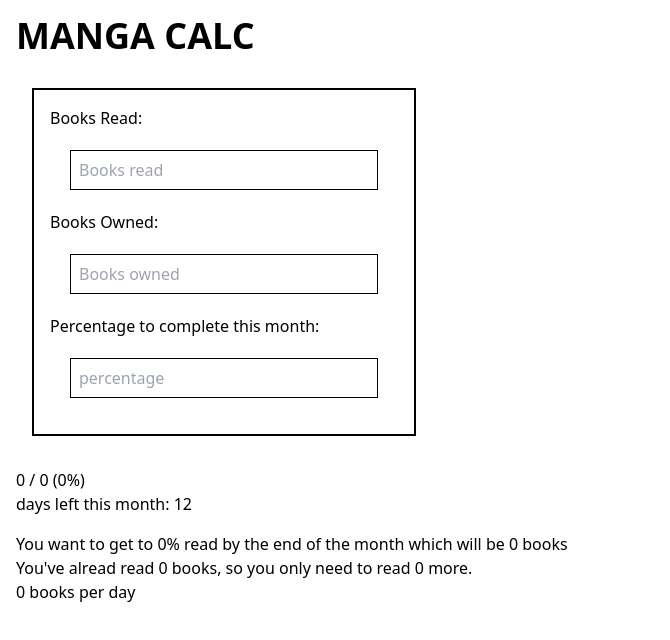
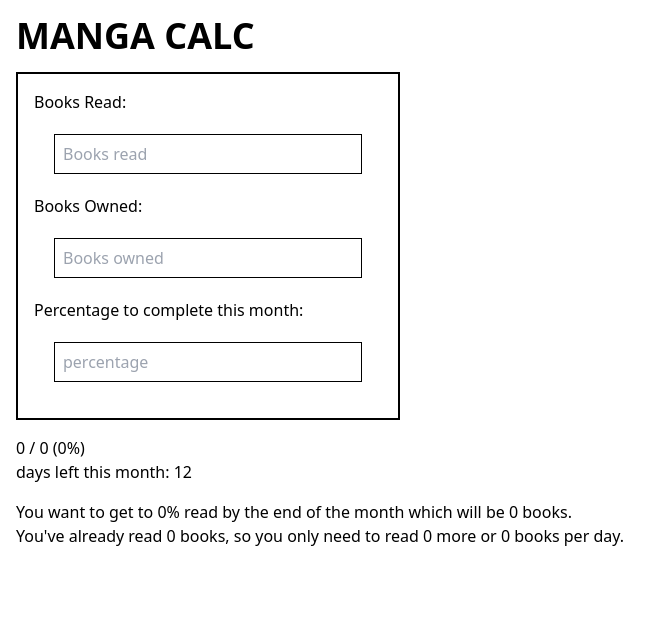
Before and after one commit to lannonbr/manga-calc, a Next.js app: page / in a window 1280 px wide. Shown: the top 640 px of the page, without its empty margins (0-670 px from the left). Built offline with nearby package versions, Linux system fonts and the light colour scheme.

Commit message:
clean up CSS and spelling issues

```diff
--- a/src/pages/index.tsx
+++ b/src/pages/index.tsx
@@ -34,7 +34,7 @@ const Home: NextPage = () => {
 
       <h1 className="text-4xl font-bold uppercase m-4">Manga Calc</h1>
 
-      <div className="flex flex-col w-96 border-black border-2 m-8 p-4">
+      <div className="flex flex-col w-96 border-black border-2 m-4 p-4">
         <label htmlFor="booksRead">Books Read:</label>
         <input name="booksRead" placeholder="Books read" type="number" onChange={e => setBooksRead(+e.target.value)} className="m-5 w-30 p-2 h-10 border border-black"/>
         <label htmlFor="booksOwned">Books Owned:</label>
@@ -51,9 +51,8 @@ const Home: NextPage = () => {
           <p>You&apos;ve hit your goal for this month so far</p>
         ) : (
           <>
-            <p>You want to get to {percentage}% read by the end of the month which will be {Math.floor(percentage / 100 * booksOwned)} books</p>
-            <p>You&apos;ve alread read {booksRead} books, so you only need to read {Math.floor(percentage / 100 * booksOwned) - booksRead} more.</p>
-            <p>{Math.ceil((Math.floor(percentage / 100 * booksOwned) - booksRead) / daysLeft)} books per day</p>
+            <p>You want to get to {percentage}% read by the end of the month which will be {Math.floor(percentage / 100 * booksOwned)} books.</p>
+            <p>You&apos;ve already read {booksRead} books, so you only need to read {Math.floor(percentage / 100 * booksOwned) - booksRead} more or {Math.ceil((Math.floor(percentage / 100 * booksOwned) - booksRead) / daysLeft)} books per day.</p>
           </>
         )}
       </section>
```
